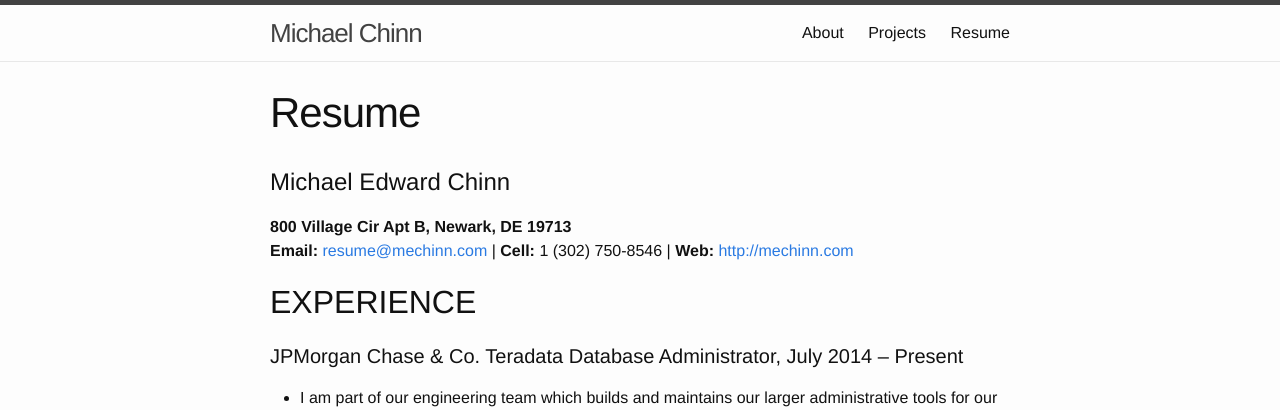
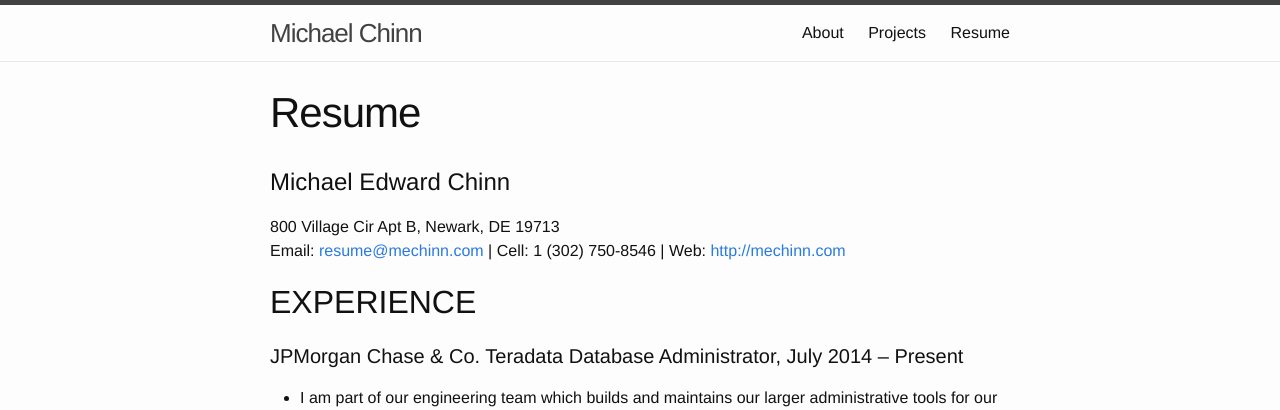
Before and after one commit to mechinn/mechinn.github.io, a Jekyll site: the page built from resume.md, in a window 1280 px wide. Shown: the top 410 px of the page. Built offline with Jekyll 4.4.1, drawn with Linux system fonts in a browser that asks for light colours; some of the changed lines change nothing that is shown.

Commit message:
remove bold

```diff
--- a/resume.md
+++ b/resume.md
@@ -7,8 +7,8 @@ published: true
 
 # Michael Edward Chinn
 
-**800 Village Cir Apt B, Newark, DE 19713**
-**Email:** [resume@mechinn.com](mailto:resume@mechinn.com) \| **Cell:** 1 (302) 750-8546 \| **Web:** [http://mechinn.com](http://mechinn.com)
+800 Village Cir Apt B, Newark, DE 19713
+Email: [resume@mechinn.com](mailto:resume@mechinn.com) \| Cell: 1 (302) 750-8546 \| Web: [http://mechinn.com](http://mechinn.com)
 
 ## EXPERIENCE
 
```
